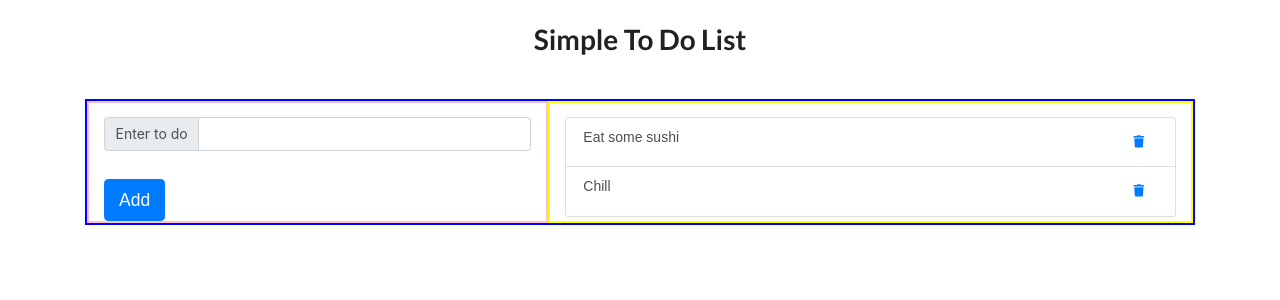
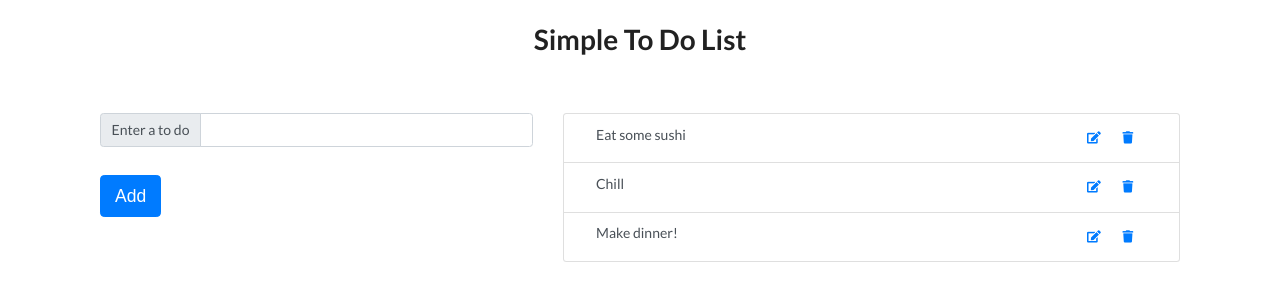
Before and after one commit to MarleeG/To-Do-List, a React (Create React App) app: page / in a window 1280 px wide. Shown: the top 300 px of the page. Built offline with nearby package versions, Linux system fonts and the light colour scheme.

Commit message:
corrected previous error. Application is now ready to be deplyed

```diff
--- a/src/App.css
+++ /dev/null
@@ -1,21 +0,0 @@
-.to-do{
-    border-width: 2px;
-    border-style: solid;
-    border-color: blue;
-}
-
-.display-to-dos{
-    border-width: 2px;
-    border-style: solid;
-    border-color: yellow;
-}
-
-.input{
-    border-width: 2px;
-    border-style: solid;
-    border-color: pink;
-}
-
-input__form{
-    float: left;
-}
--- a/src/App.js
+++ b/src/App.js
@@ -3,27 +3,75 @@ import { Container, Row, Col } from 'react-bootstrap';
 import Header from './components/header';
 import Input from './components/input';
 
-import './App.css'
 import ToDoList from './components/to_do_list';
-
-const log = console.log;
 
 class App extends Component {
   state = {
     app_name: 'Simple To Do List',
-    to_do_list: ['Eat some sushi', 'Chill']
+    to_do_item: '',
+    to_do_list: ['Eat some sushi', 'Chill', 'Make dinner!'],
+    button_text: 'Add',
+    button_variant: 'primary',
+    input_prepend_text: 'Enter a to do',
+    updateIndex: undefined
+  }
+
+  // Handles Input Change
+  handleChange = (e) => {
+    const { name, value } = e.target;
+    this.setState({
+        [name]: value
+    });
+  }
+
+  // Handles the form submission
+  handleSubmit = (e) => {
+    e.preventDefault();
+
+    if(this.state.button_text === 'Add'){
+      this.addToDo(this.state.to_do_item);
+
+      this.setState({
+          to_do_item: ''
+      });
+    }else{
+      // deconstruct this.state
+      let {
+        to_do_list,
+        updateIndex,
+        to_do_item
+      } = this.state;
+
+      // create a copy of the current to do list
+      // to manipulate the data
+      let to_do_list_copy = to_do_list;
+
+      // update the to do list with the current value in the input
+      to_do_list_copy[updateIndex] = to_do_item;
+
+      // update the state
+      this.setState({
+        to_do_list: to_do_list_copy,
+        to_do_item: '',
+        updateIndex: undefined
+      });
+
+
+       // This will update the Form/Button to show that the user may update selected
+        // to do
+      this.updateButton('Add', 'primary', 'Enter to do');
+    }
   }
 
   // This adds a to do to the list of to dos
   addToDo = (item) => {
     this.setState({
       to_do_list: [item, ...this.state.to_do_list]
-    }, () => log(`To do list: ${this.state.to_do_list}`));
+    });
   }
 
   // Create a function that will delete the selected to do
   deleteToDo = (idx) => {
-    log('deleting...', idx)
     let to_do_list_copy = this.state.to_do_list;
 
     let new_to_dos = [];
@@ -37,6 +85,28 @@ class App extends Component {
     this.setState({
       to_do_list: new_to_dos
     })
+  }
+
+  // This will allow the user to make an update to any selected to do
+  handleUpdate = (idx) => {
+    //
+    this.setState({
+      updateIndex: idx,
+      to_do_item: this.state.to_do_list[idx]
+    });
+
+    // This will update the Form/Button to show that the user may update selected
+    // to do
+    this.updateButton('Update', 'warning', 'Update to do')
+  }
+
+  // This will the selected to do to be updated
+  updateButton = (btn_text, variant, prepend_text) => {
+    this.setState({
+      button_text: btn_text,
+      button_variant: variant,
+      input_prepend_text: prepend_text
+    });
   }
 
   render() {
@@ -53,15 +123,26 @@ class App extends Component {
           {/* To do's */}
           <Row className='justify-content-md-center mx-auto to-do'>
             <Col lg={5} className='input'>
-              <Input addToDo={(todo) => this.addToDo(todo)}/>
+              <Input
+                addToDo={(todo) => this.addToDo(todo)}
+                handleChange={e => this.handleChange(e)}
+                handleSubmit={e => this.handleSubmit(e)}
+                to_do_item={this.state.to_do_item}
+                button_text={this.state.button_text}
+                button_variant={this.state.button_variant}
+                input_prepend_text={this.state.input_prepend_text}
+              />
             </Col>
             <Col className='display-to-dos'>
-              <ToDoList toDoList={this.state.to_do_list} deleteToDo={idx => this.deleteToDo(idx)}/>
+              <ToDoList
+                toDoList={this.state.to_do_list}
+                deleteToDo={idx => this.deleteToDo(idx)}
+                handleUpdate={idx => this.handleUpdate(idx)}
+                updateIndex={this.state.updateIndex}
+                />
             </ Col>
           </ Row>
-
         </Container>
-
       </div>
     )
   }
--- a/src/components/input.js
+++ b/src/components/input.js
@@ -1,65 +1,34 @@
-import React, { Component } from 'react';
+import React from 'react';
 import { InputGroup, FormControl, Form, Button, Col } from 'react-bootstrap';
 
-import '../App.css'
 
-const log = console.log;
-
-class Input extends Component {
-    state = {
-        adding_to_do: '',
-        to_do_item: ''
-    }
-
-    handleChange = (e) => {
-        const { name, value } = e.target;
-        this.setState({
-            [name]: value
-        });
-    }
-
-    handleSubmit = (e) => {
-        e.preventDefault();
-        log(this.state.to_do_item);
-        this.props.addToDo(this.state.to_do_item);
-        // this.props.
-
-        this.setState({
-            to_do_item: ''
-        });
-    }
-
-    render() {
-        return (
-            <div className='mt-3'>
-
-                <Form onSubmit={e => this.handleSubmit(e)}>
-
+const Input = props => {
+    return(
+        <div className='mt-3'>
+                {/*Form */}
+                <Form onSubmit={e => props.handleSubmit(e)}>
                     <Form.Row>
                         <Form.Group as={Col} controlId="formToDoInput">
                             <InputGroup className="mb-3">
                                 <InputGroup.Prepend>
-                                    <InputGroup.Text id="inputGroup-sizing-default">Enter to do</InputGroup.Text>
+                                    <InputGroup.Text id="inputGroup-sizing-default">{props.input_prepend_text}</InputGroup.Text>
                                 </InputGroup.Prepend>
                                 <FormControl
                                     aria-label="toDoInput"
                                     name='to_do_item'
-                                    onChange={this.handleChange}
-                                    value={this.state.to_do_item}
+                                    onChange={e => props.handleChange(e)}
+                                    value={props.to_do_item}
                                 />
                             </InputGroup>
                         </Form.Group>
-
-
                     </Form.Row>
 
-                    <Button variant="primary" type="submit" size='lg'>
-                        Add
+                    <Button variant={props.button_variant} type="submit" size='lg'>
+                        {props.button_text}
                     </Button>
                 </Form>
             </div>
-        )
-    }
+    )
 }
 
 export default Input;
--- a/src/components/to_do_list.js
+++ b/src/components/to_do_list.js
@@ -1,38 +1,51 @@
-import React, {Component} from 'react';
-import { ListGroup, Button } from 'react-bootstrap';
+import React from 'react';
+import { ListGroup, Button, Row, Col, Container } from 'react-bootstrap';
 
+const ToDoList = (props) => {
+    return(
+        <div>
+            <ListGroup className='mt-3' as="ul">
+                {props.toDoList.length > 0 &&
 
-// const ToDoList = (props) => {
-//     return (
+                    props.toDoList.map((item, idx) => {
+                        return (
+                            <ListGroup.Item
+                                key={idx}
+                                variant="flush"
+                                as="li"
+                                action
+                                disabled={props.updateIndex !== undefined && props.toDoList[props.updateIndex] === item? true: false}
+                            >
 
-//     )
-// }
+                                <Container>
+                                    <Row>
 
-class ToDoList extends Component{
-    render() {
-        return (
-            <div>
-                <ListGroup className='mt-3'>
-                    {this.props.toDoList.length > 0 &&
-
-                        this.props.toDoList.map((item, idx) => {
-                            return (
-                                <ListGroup.Item key={idx} action variant="flush" >
+                                        <Col lg={6} className='float-left'>
                                             {item}
-
-                                    {/* {this.props.deleteToDo(idx)} */}
-                                    <Button variant="link" size='sm' className='float-right' onClick={() => this.props.deleteToDo(idx)}>
+                                        </Col>
+                                        <Col lg={6} className='float-right'>
+                                            <Button
+                                                onClick={() => props.deleteToDo(idx)}
+                                                variant="link"
+                                                size='sm'
+                                                className='float-right'
+                                                disabled={props.updateIndex !== undefined ? true: false}
+                                            >
                                                 <i className='icon trash text-center'></i>
                                             </Button>
+                                            <Button variant="link" size='sm' className='float-right' onClick={() => props.handleUpdate(idx)}>
+                                                <i className='icon edit text-center'></i>
+                                            </Button>
+                                        </Col>
+                                    </Row>
+                                </Container>
                             </ListGroup.Item>
                         )
                     })
-
                 }
         </ListGroup>
     </div>
     )
 }
-}
 
 export default ToDoList
--- a/src/index.css
+++ /dev/null
@@ -1,14 +0,0 @@
-body {
-  margin: 0;
-  padding: 0;
-  font-family: -apple-system, BlinkMacSystemFont, "Segoe UI", "Roboto", "Oxygen",
-    "Ubuntu", "Cantarell", "Fira Sans", "Droid Sans", "Helvetica Neue",
-    sans-serif;
-  -webkit-font-smoothing: antialiased;
-  -moz-osx-font-smoothing: grayscale;
-}
-
-code {
-  font-family: source-code-pro, Menlo, Monaco, Consolas, "Courier New",
-    monospace;
-}
--- a/src/index.js
+++ b/src/index.js
@@ -1,6 +1,5 @@
 import React from 'react';
 import ReactDOM from 'react-dom';
-import './index.css';
 import App from './App';
 
 ReactDOM.render(<App />, document.getElementById('root'));
```
Also changed, not shown: 1 other file (tests, documents, lock files or other folders). Lines whose indentation alone changed are shown as unchanged.
